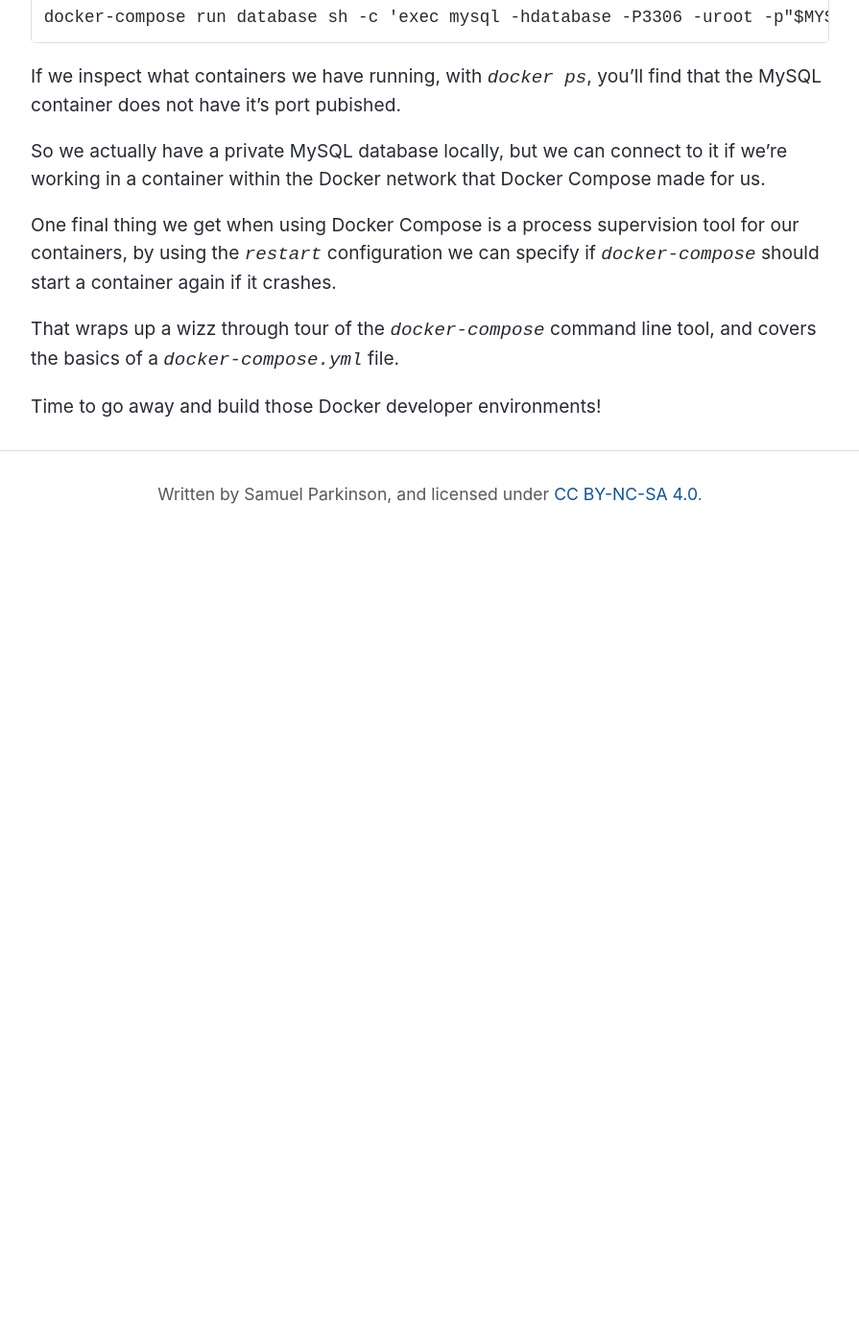
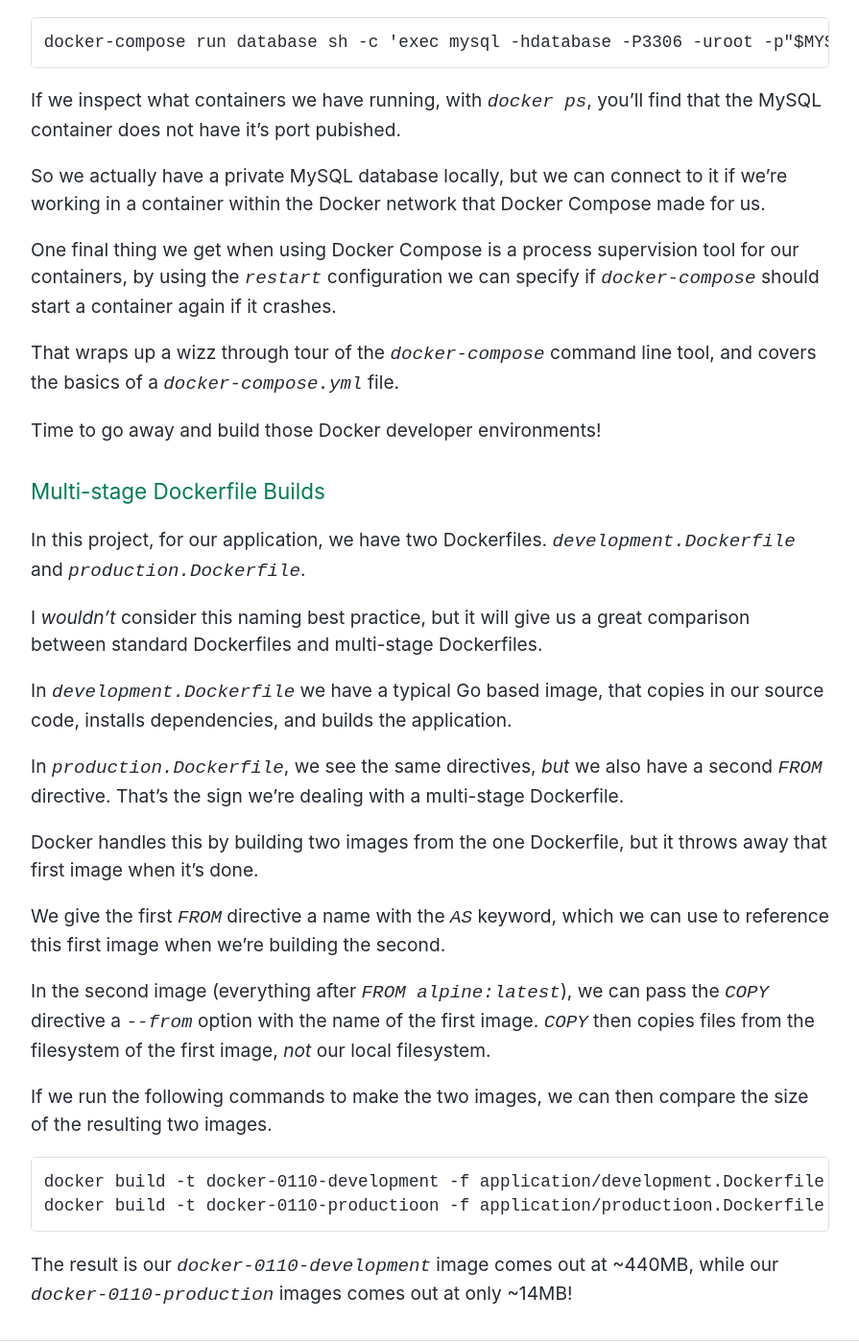
Before and after one commit to sjparkinson/uncomplicated.systems, a Jekyll site: the page built from _posts/2018-06-19-docker-0111-docker-compose.md, in a window 1280 px wide and 1400 px high, scrolled down 5337 px. Shown: the whole window at 96% size, without its empty margins (192-1087 px from the left). Built offline with Jekyll 4.4.1, drawn with Linux system fonts in a browser that asks for light colours; comment, search, counter and statistics services are not loaded; the repository's description, which GitHub fills in, is left out; before the commit the page ends 5898 px from its top, so only the background shows below that; some of the changed text lies outside the part shown.

Commit message:
Update 2018-06-19-docker-0111-docker-compose.md

````diff
--- a/_posts/2018-06-19-docker-0111-docker-compose.md
+++ b/_posts/2018-06-19-docker-0111-docker-compose.md
@@ -80,6 +80,7 @@
     image: mysql:8
     environment:
       MYSQL_ROOT_PASSWORD: hunter2
+      MYSQL_DATABASE: docker_0111
     volumes:
       - ./database:/docker-entrypoint-initdb.d
 ```
@@ -157,3 +158,28 @@
 That wraps up a wizz through tour of the `docker-compose` command line tool, and covers the basics of a `docker-compose.yml` file.
 
 Time to go away and build those Docker developer environments!
+
+### Multi-stage Dockerfile Builds
+
+In this project, for our application, we have two Dockerfiles. `development.Dockerfile` and `production.Dockerfile`.
+
+I *wouldn't* consider this naming best practice, but it will give us a great comparison between standard Dockerfiles and multi-stage Dockerfiles.
+
+In `development.Dockerfile` we have a typical Go based image, that copies in our source code, installs dependencies, and builds the application.
+
+In `production.Dockerfile`, we see the same directives, *but* we also have a second `FROM` directive. That's the sign we're dealing with a multi-stage Dockerfile.
+
+Docker handles this by building two images from the one Dockerfile, but it throws away that first image when it's done.
+
+We give the first `FROM` directive a name with the `AS` keyword, which we can use to reference this first image when we're building the second.
+
+In the second image (everything after `FROM alpine:latest`), we can pass the `COPY` directive a `--from` option with the name of the first image. `COPY` then copies files from the filesystem of the first image, *not* our local filesystem.
+
+If we run the following commands to make the two images, we can then compare the size of the resulting two images.
+
+```
+docker build -t docker-0110-development -f application/development.Dockerfile application/
+docker build -t docker-0110-productioon -f application/productioon.Dockerfile application/
+```
+
+The result is our `docker-0110-development` image comes out at ~440MB, while our `docker-0110-production` images comes out at only ~14MB!
````
